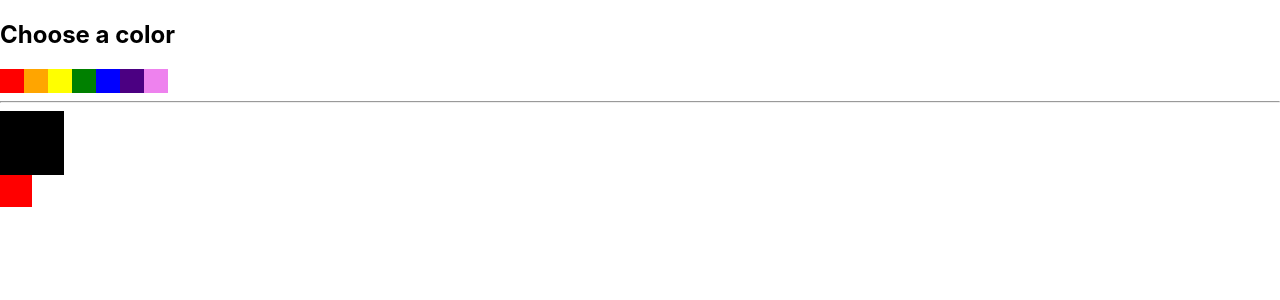
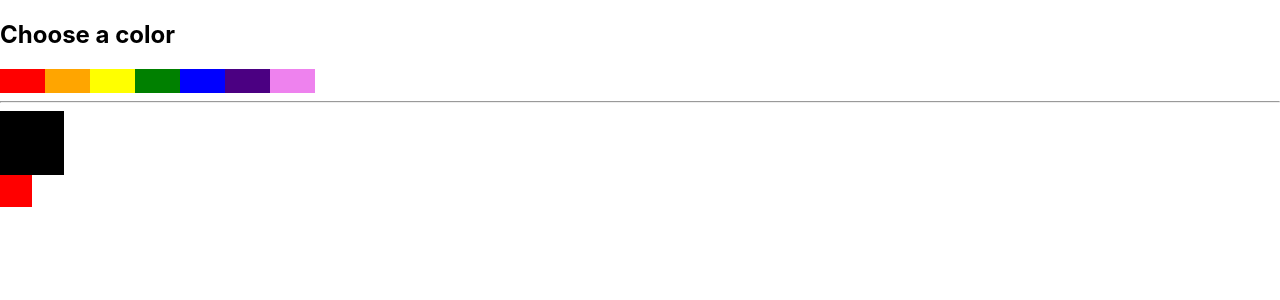
Before and after one commit to Chase0115/React-book, a React (Create React App) app: page / in a window 1280 px wide. Shown: the top 300 px of the page. Built offline with nearby package versions, Linux system fonts and the light colour scheme.

Commit message:
Apply useContext

```diff
--- a/src/components/ColorBox.jsx
+++ b/src/components/ColorBox.jsx
@@ -1,11 +1,10 @@
-import React from 'react';
-import {ColorConsumer} from '../context/color.js'
+import React, {useContext} from 'react';
+import ColorContext from '../context/color.js'
 
 const ColorBox = () => {
+  const {state} = useContext(ColorContext)
   return (
-    <ColorConsumer>
-      {({state}) => (
-        <>
+      <>
         <div
           style={{
             width: '64px',
@@ -20,9 +19,7 @@ const ColorBox = () => {
             background: state.subcolor,
           }}
         />
-        </>
-      )}
-    </ColorConsumer>
+      </>
   )
 };
 
--- a/src/components/SelectColors.jsx
+++ b/src/components/SelectColors.jsx
@@ -13,7 +13,7 @@ const SelectColors = () => {
             {colors.map((color) => (
               <div
                 key={color}
-                style={{width: '24px', height: '24px', background: color, cursor: 'pointer'}}
+                style={{width: '45px', height: '24px', background: color, cursor: 'pointer'}}
                 onClick={() => actions.setColor(color)}
                 onContextMenu={e => {
                   e.preventDefault();
```
